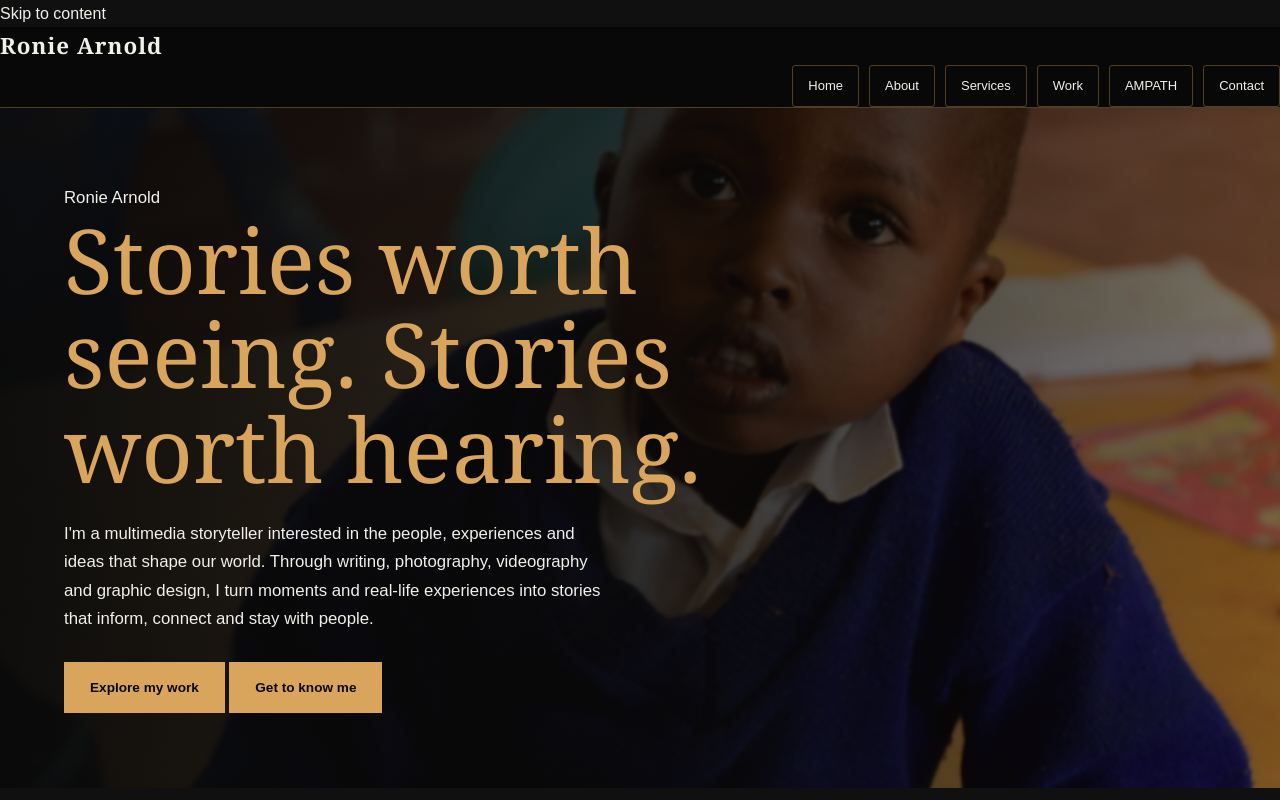
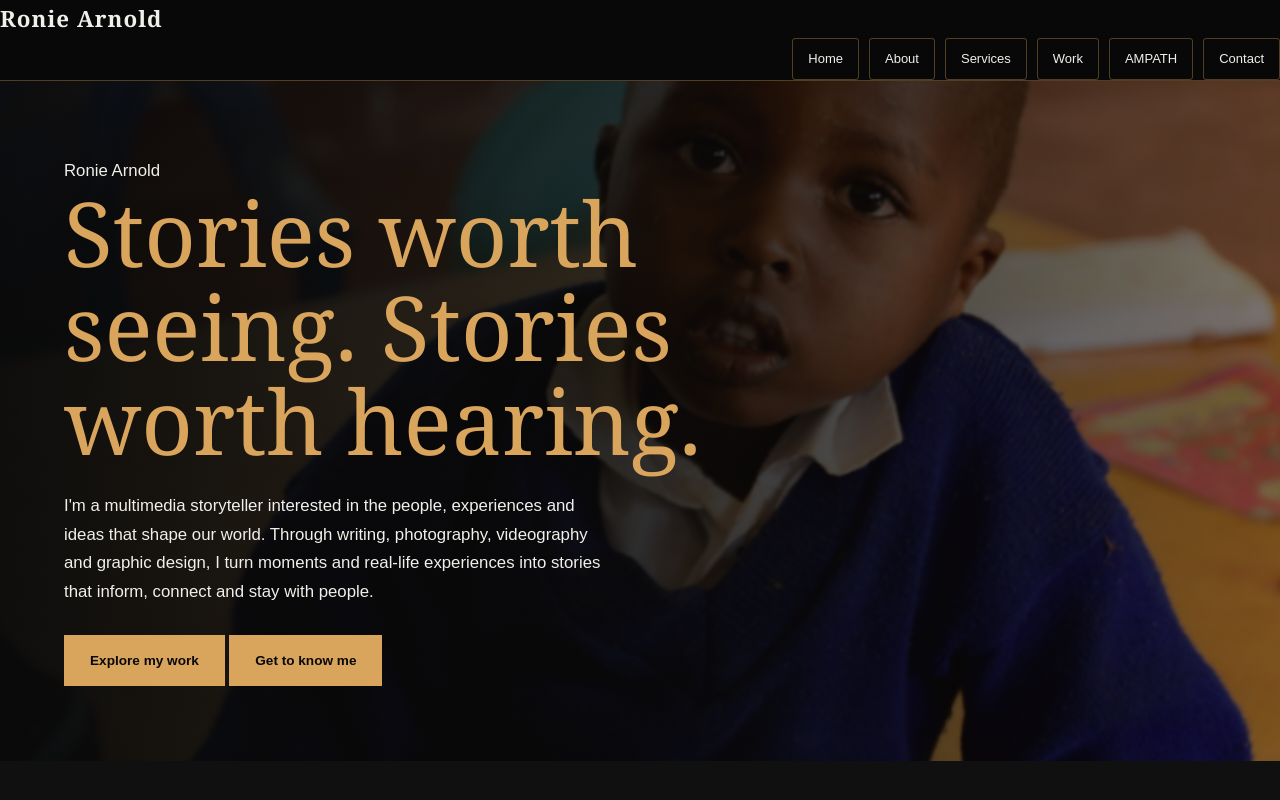
Before and after one commit to arnold4ronie-sys/arnold4ronie-sys.github.io, a plain HTML site: page index.html in a window 1280 px wide. Shown: the top 800 px of the page. Drawn offline with nearby package versions, Linux system fonts and the light colour scheme; no server answers.

Commit message:
Update style.css

```diff
--- a/css/style.css
+++ b/css/style.css
@@ -52,6 +52,29 @@ button {
 .wrap {
   width: min(90%, var(--content-width));
   margin-inline: auto;
+}
+
+/* ACCESSIBILITY SKIP LINK */
+
+.skip {
+  position: absolute;
+  top: 12px;
+  left: 12px;
+  z-index: 1000;
+  padding: 10px 16px;
+  background: var(--amber);
+  color: var(--deep-black);
+  font-size: 14px;
+  font-weight: bold;
+  border-radius: 3px;
+  transform: translateY(-160%);
+  transition: transform 0.2s ease;
+}
+
+.skip:focus {
+  transform: translateY(0);
+  outline: 2px solid var(--ivory);
+  outline-offset: 3px;
 }
 
 .section {
@@ -539,12 +562,6 @@ video {
     font-size: 12px;
   }
 
-  /*
-    One navigation animation rule.
-    The JavaScript adds/removes nav-auto-hidden.
-    No max-height animation or competing overrides.
-  */
-
   #site-nav {
     opacity: 1;
     visibility: visible;
```
